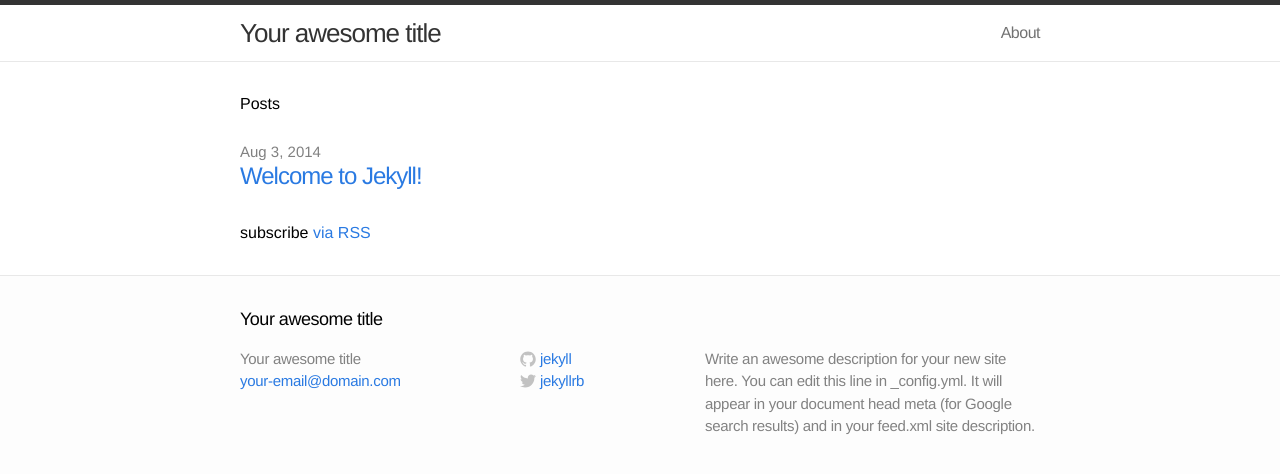
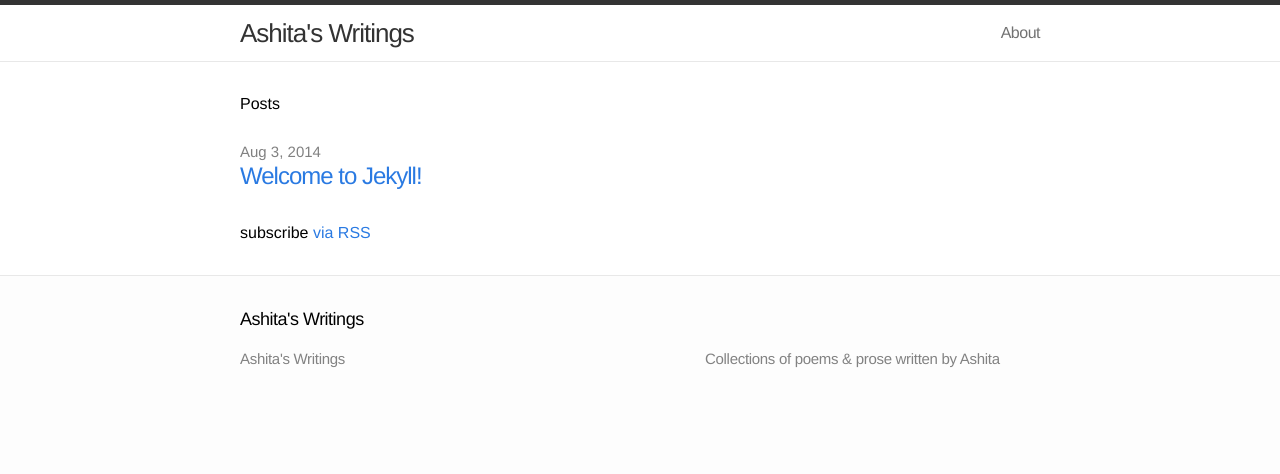
Before and after one commit to ashitagarg/ashitagarg.github.io, a Jekyll site: the page built from index.html, in a window 1280 px wide. Shown: the top 474 px of the page. Built offline with Jekyll 4.4.1, drawn with Linux system fonts in a browser that asks for light colours.

Commit message:
some config

```diff
--- a/_config.yml
+++ b/_config.yml
@@ -1,11 +1,8 @@
 # Site settings
-title: Your awesome title
-email: your-email@domain.com
-description: "Write an awesome description for your new site here. You can edit this line in _config.yml. It will appear in your document head meta (for Google search results) and in your feed.xml site description."
+title: "Ashita's Writings"
+description: "Collections of poems & prose written by Ashita"
 baseurl: ""
-url: "http://yourdomain.com"
-twitter_username: jekyllrb
-github_username:  jekyll
+url: "http://www.poemandprose.com"
 
 # Build settings
 markdown: kramdown
```
